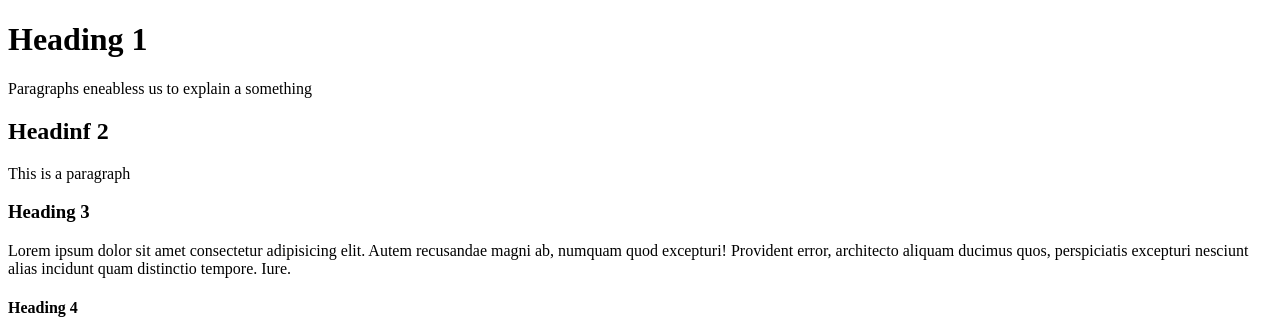
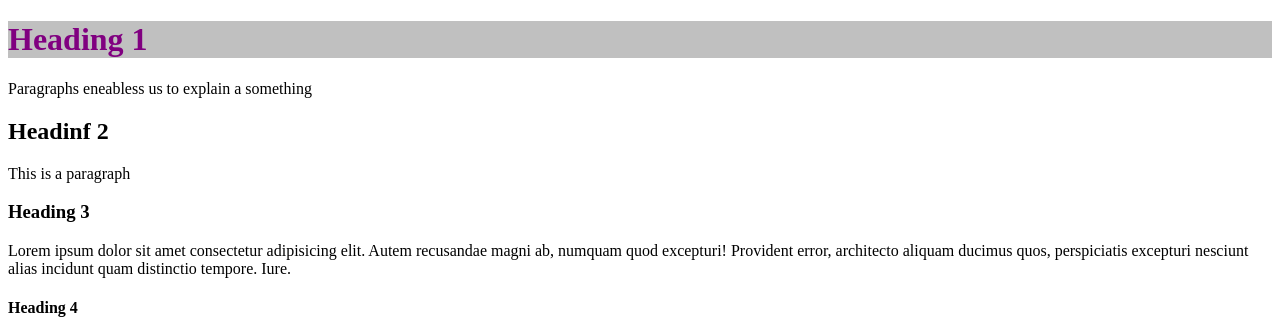
Before and after one commit to Davidkitumba/elements-kla, a plain HTML site: page index.html in a window 1280 px wide. Shown: the top 336 px of the page. Drawn offline with Linux system fonts and the light colour scheme.

Commit message:
Update index.html

```diff
--- a/index.html
+++ b/index.html
@@ -7,7 +7,7 @@
     <title>Home page</title>
 </head>
 <body>
-    <h1>Heading 1</h1>
+    <h1 style="color:purple; background-color: silver;">Heading 1</h1>
     <p>Paragraphs eneabless us to explain a something</p>
 
     <h2>Headinf 2</h2>
```
